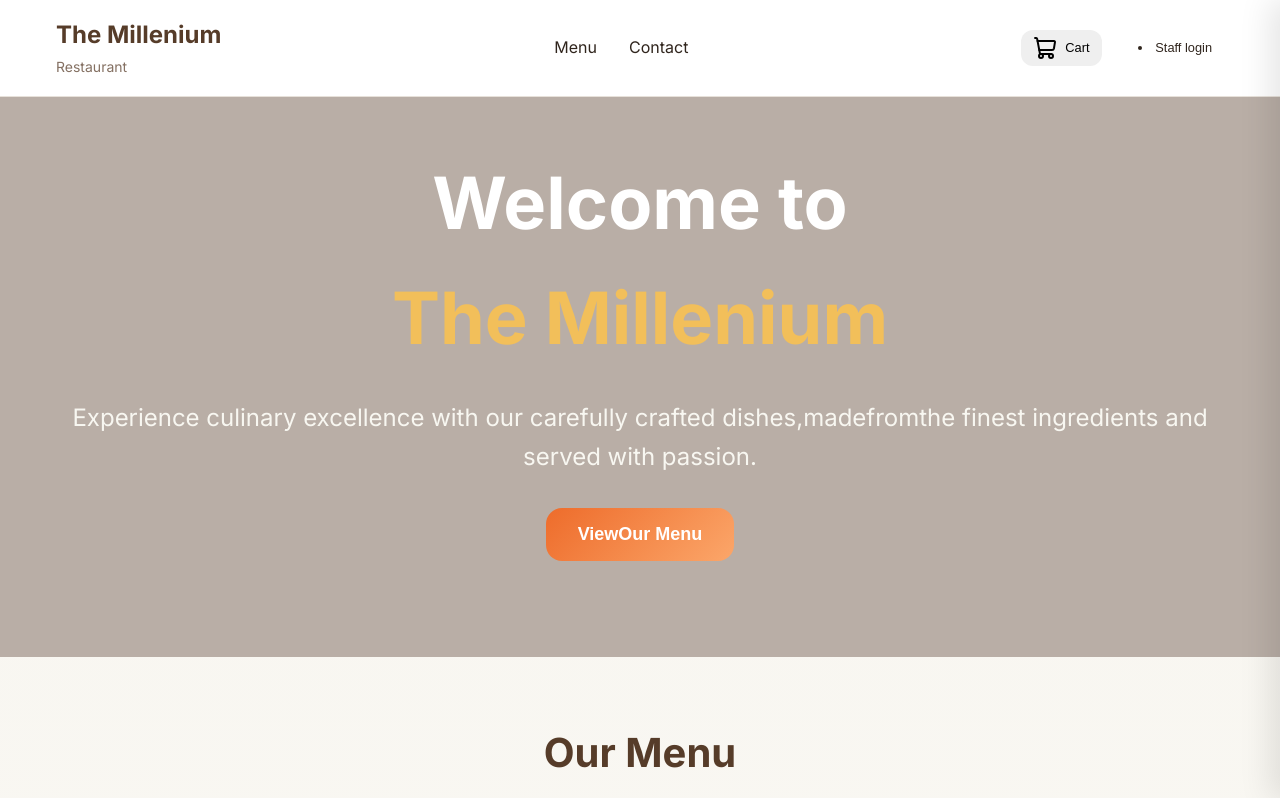
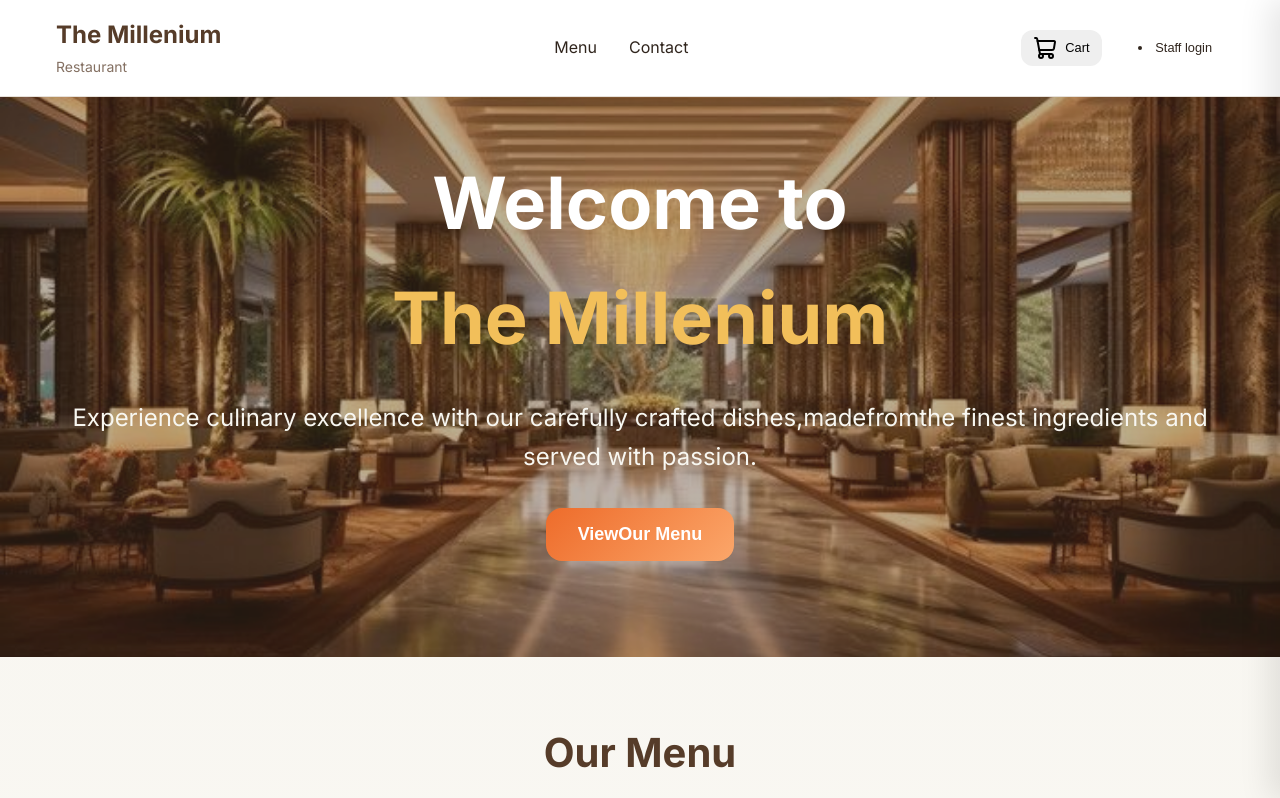
Before and after one commit to ajay-k-14/QR-SCANNING-RESTAURANT-MENU, a plain HTML site: page index.html in a window 1280 px wide. Shown: the top 798 px of the page. Drawn offline with nearby package versions, Linux system fonts and the light colour scheme; some icons are missing.

Commit message:
Update style.css

```diff
--- a/components/css/style.css
+++ b/components/css/style.css
@@ -246,7 +246,7 @@ body {
 .hero-background {
     position: absolute;
     /* inset: 0; */
-    background-image: url("../components/image/restaurant.jpg");
+    background-image: url("../image/restaurant.jpg");
     background-size: cover;
     background-position: center;
     background-repeat: no-repeat;
```
